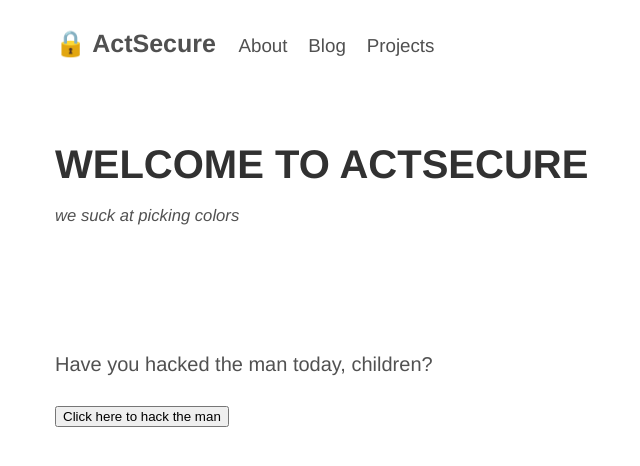
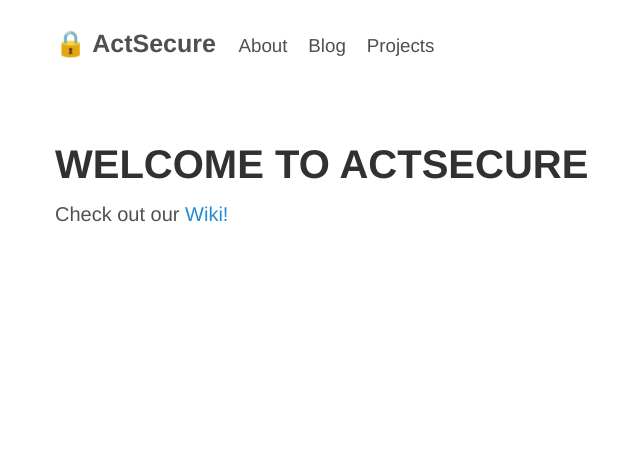
Before and after one commit to actsecure/actsecure.github.io, a Jekyll site: the page built from index.html, in a window 1280 px wide. Shown: the top 466 px of the page, without its empty margins (205-845 px from the left). Built offline with Jekyll 4.4.1, drawn with Linux system fonts in a browser that asks for light colours.

Commit message:
added link to wiki on main page

```diff
--- a/index.html
+++ b/index.html
@@ -4,7 +4,10 @@ title: ACTSECURE
 ---
 
 <h1>WELCOME TO ACTSECURE</h1>
-<small><em>we suck at picking colors</em></small><br><br><br><br><br>
+
+<p> Check out our <a href="https://github.com/actsecure/actsecure/wiki">Wiki!</a></p>
+
+<!-- <small><em>we suck at picking colors</em></small><br><br><br><br><br>
 <p>Have you hacked the man today, children?</p>
 
 <button onclick="h4x0rFunction()">Click here to hack the man</button>
@@ -12,4 +15,4 @@ title: ACTSECURE
 function h4x0rFunction() {
     alert("HOLY SHIT\nYOU HACKED THE WHOLE PLANET\nGOOD JOB");
 }
-</script>
+</script> -->
```
